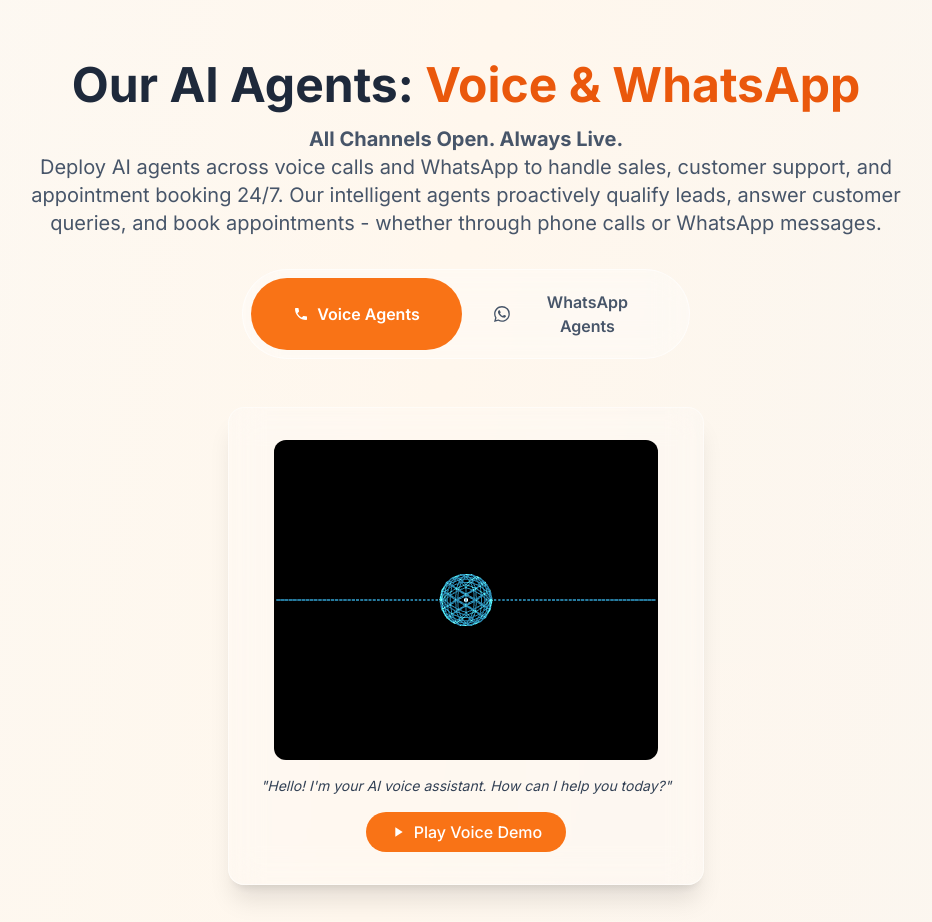
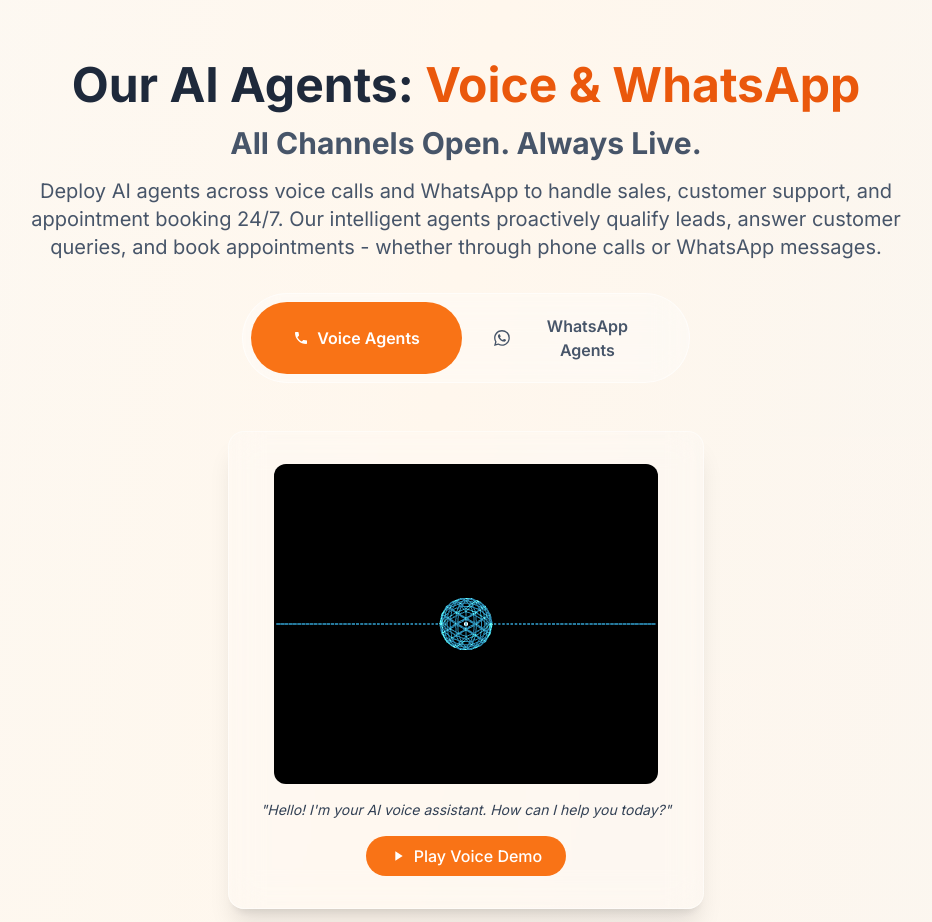
Before and after one commit to Ivorytusk-Technologies/IvoryTusk-Website, a website: page index.html in a window 1280 px wide. Shown: the part 3920-4842 px from the top of the page, without its empty margins (174-1106 px from the left). Drawn offline with nearby package versions, Linux system fonts and the light colour scheme.

Commit message:
Update styling for AI agents section in index.html to enhance visibility and emphasis on key message

```diff
--- a/index.html
+++ b/index.html
@@ -365,8 +365,7 @@
                         Our AI Agents: <span class="text-orange-600">Voice & WhatsApp</span>
                     </h2>
                     <p class="text-xl text-slate-600 dark:text-slate-300 max-w-4xl mx-auto mb-8">
-                        <strong>All Channels Open. Always Live.</strong>
-                        <br>
+                        <strong class="text-2xl md:text-3xl block mb-4">All Channels Open. Always Live.</strong>
                         Deploy AI agents across voice calls and WhatsApp to handle sales, customer support, and appointment booking 24/7. Our intelligent agents proactively qualify leads, answer customer queries, and book appointments - whether through phone calls or WhatsApp messages.
                     </p>
 
```
